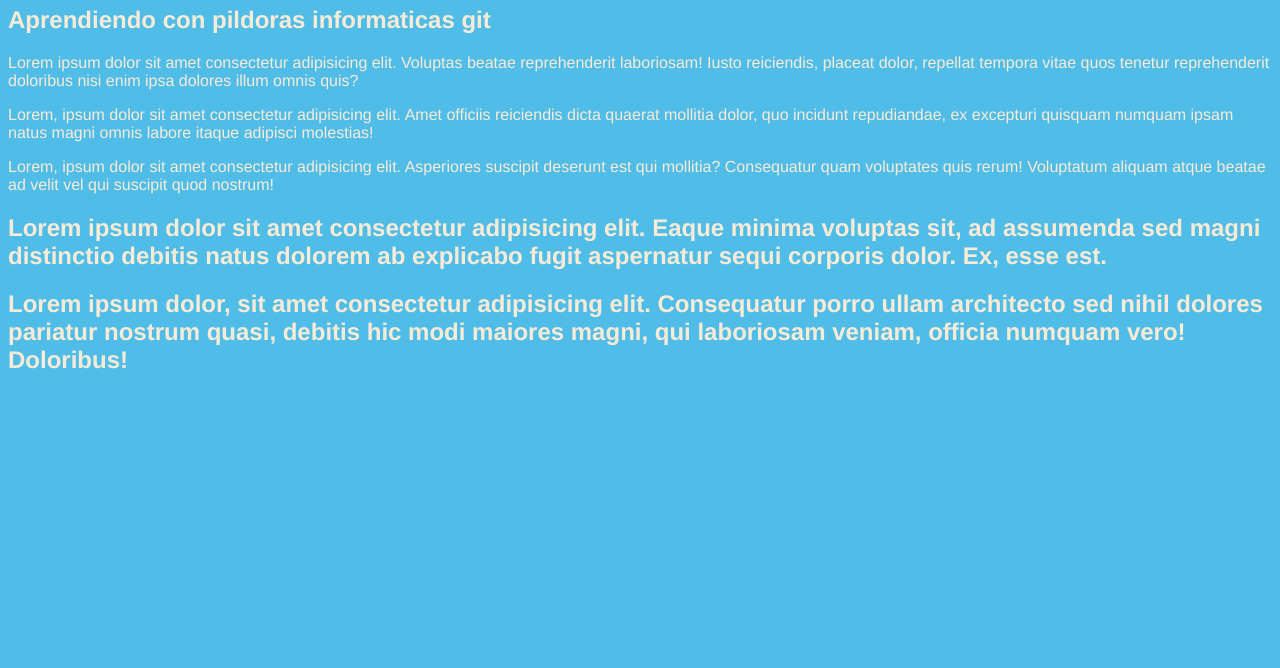
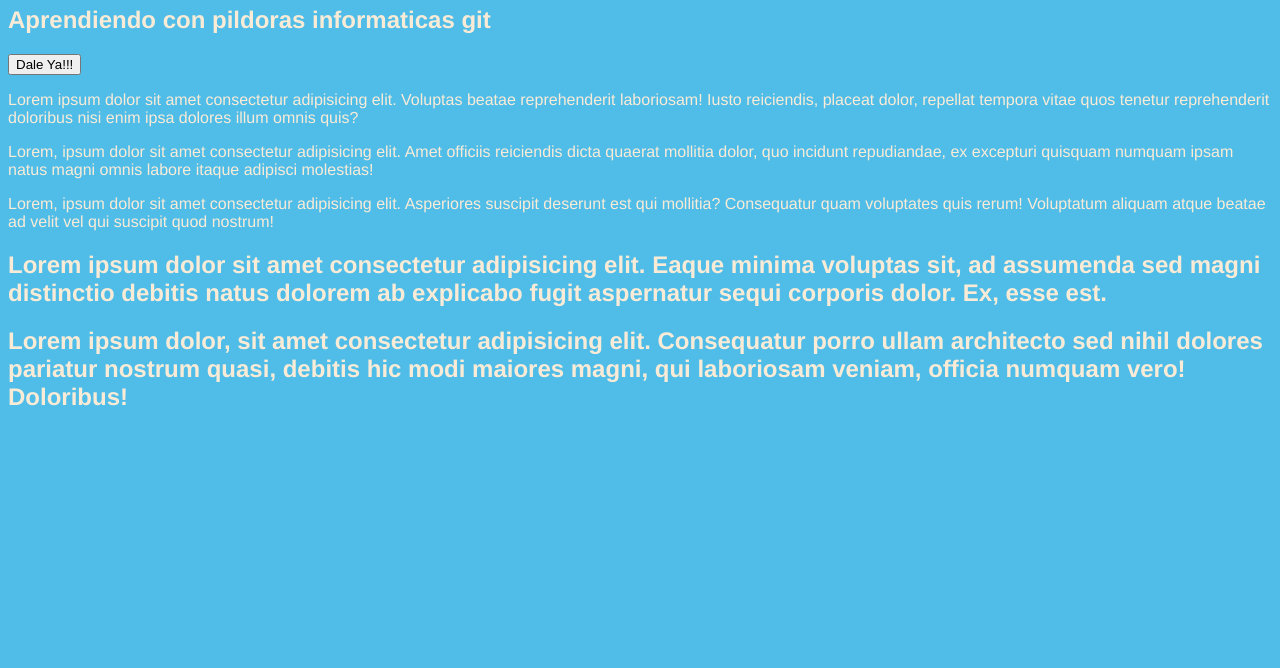
Before and after one commit to LuchoSK/CursoPildorasInformaticasGit, a plain HTML site: page index.html in a window 1280 px wide. Shown: the part 132-800 px from the top of the page. Drawn offline with Linux system fonts and the light colour scheme.

Commit message:
Saludo javaScript

```diff
--- a/index.html
+++ b/index.html
@@ -6,11 +6,13 @@
     <meta name="viewport" content="width=device-width, initial-scale=1.0">
     <title>Curso git</title>
     <link rel="stylesheet" href="css/estilos.css" type="text/css">
+    <script src="js/javascript.js"></script>
 </head>
 <body>
     <h1>Curso de git con pildora informaticas</h1>
     <h1>Buenas practicas</h1>
     <h2>Aprendiendo con pildoras informaticas git</h2>
+    <input type="button" onclick="saludo()" value="Dale Ya!!!" >
     <p>Lorem ipsum dolor sit amet consectetur adipisicing elit. Voluptas beatae reprehenderit laboriosam! Iusto reiciendis, placeat dolor, repellat tempora vitae quos tenetur reprehenderit doloribus nisi enim ipsa dolores illum omnis quis?</p>
     <p>Lorem, ipsum dolor sit amet consectetur adipisicing elit. Amet officiis reiciendis dicta quaerat mollitia dolor, quo incidunt repudiandae, ex excepturi quisquam numquam ipsam natus magni omnis labore itaque adipisci molestias!</p>
     <p>Lorem, ipsum dolor sit amet consectetur adipisicing elit. Asperiores suscipit deserunt est qui mollitia? Consequatur quam voluptates quis rerum! Voluptatum aliquam atque beatae ad velit vel qui suscipit quod nostrum!</p>
--- a/js/javascript.js
+++ b/js/javascript.js
@@ -0,0 +1,3 @@
+function saludo() {
+    alert("Hola Mundo");
+}
```
